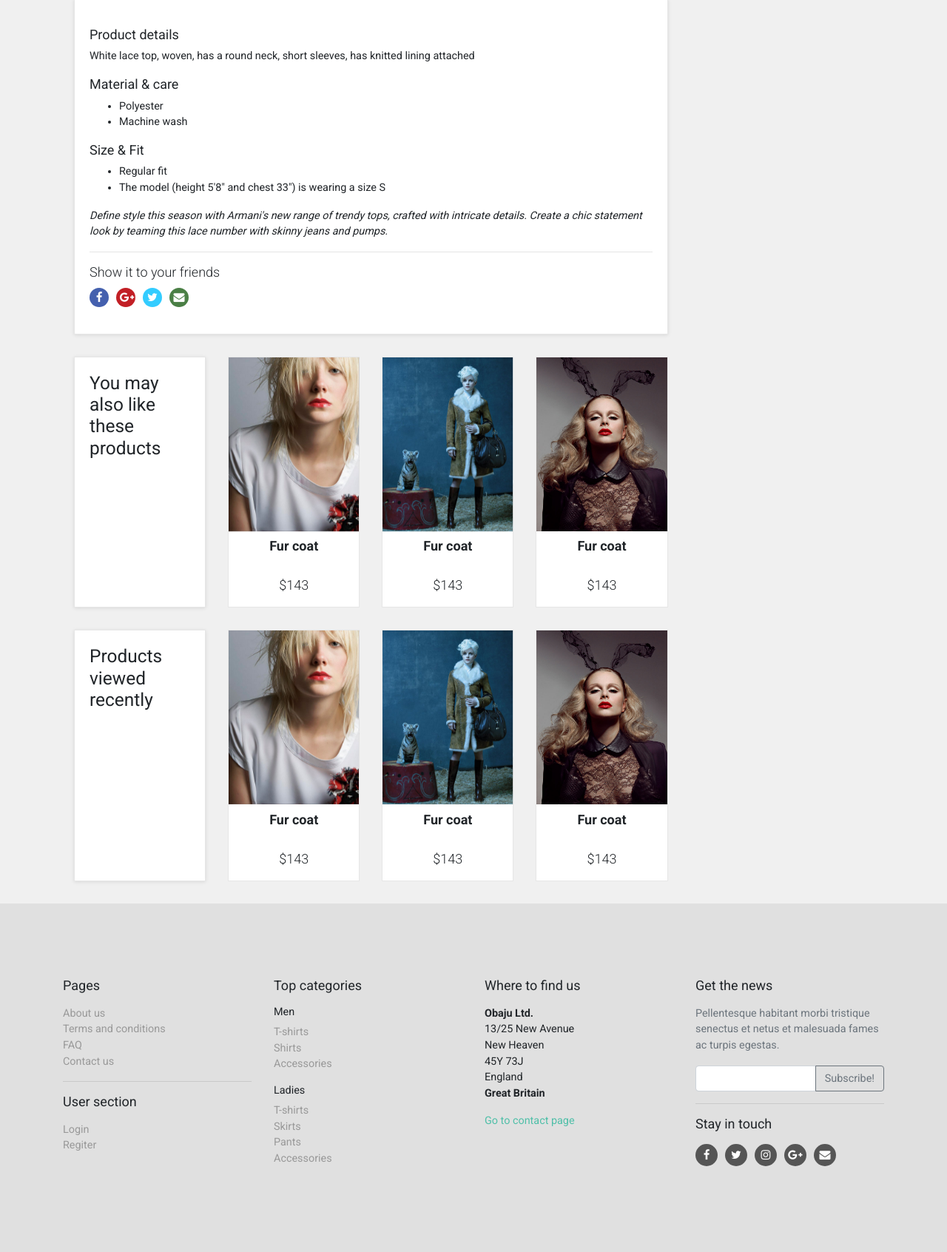
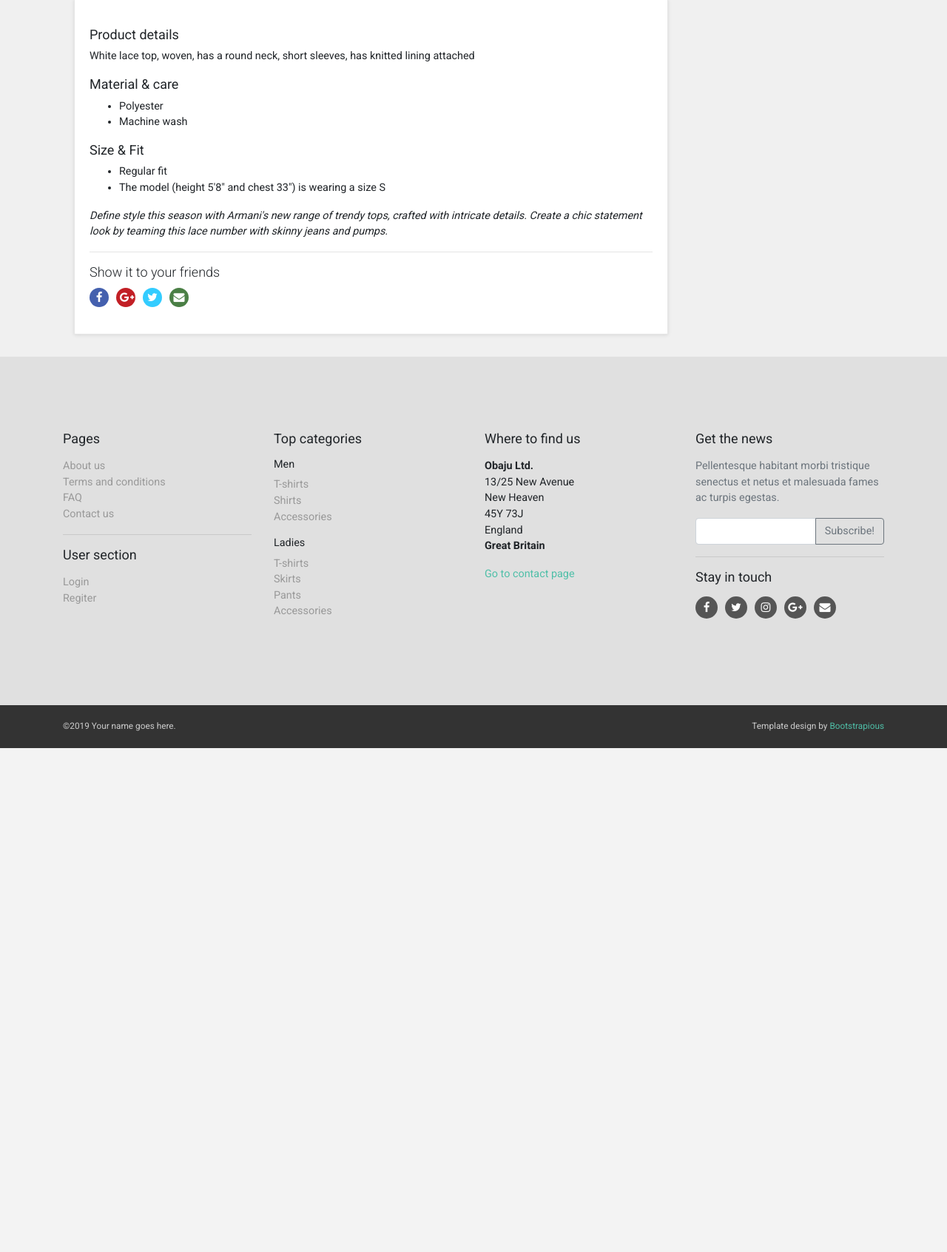
Before and after one commit to ekaru04/online-website-ecommerce, a PHP site: page /detail.php in a window 1280 px wide. Shown: the part 845-2537 px from the top of the page at 74% size. After the commit the page ends 1856 px from the top, so only its background shows below. Run offline with PHP 8.4, Linux system fonts and the light colour scheme.

Commit message:
Shinta Mauliantika

```diff
--- a/detail.php
+++ b/detail.php
@@ -439,41 +439,41 @@
               </div>
               <div class="row same-height-row">
                 <div class="col-md-3 col-sm-6">
-                  <div class="box same-height">
+                  <!-- <div class="box same-height">
                     <h3>You may also like these products</h3>
-                  </div>
+                  </div> -->
                 </div>
                 <div class="col-md-3 col-sm-6">
-                  <div class="product same-height">
+                  <!-- <div class="product same-height">
                     <div class="flip-container">
                       <div class="flipper">
                         <div class="front"><a href="detail.html"><img src="img/product2.jpg" alt="" class="img-fluid"></a></div>
                         <div class="back"><a href="detail.html"><img src="img/product2_2.jpg" alt="" class="img-fluid"></a></div>
                       </div>
-                    </div><a href="detail.html" class="invisible"><img src="img/product2.jpg" alt="" class="img-fluid"></a>
-                    <div class="text">
+                    </div><a href="detail.html" class="invisible"><img src="img/product2.jpg" alt="" class="img-fluid"></a> -->
+                    <!-- <div class="text">
                       <h3>Fur coat</h3>
                       <p class="price">$143</p>
                     </div>
-                  </div>
+                  </div> -->
                   <!-- /.product-->
                 </div>
-                <div class="col-md-3 col-sm-6">
-                  <div class="product same-height">
-                    <div class="flip-container">
+                <!-- <div class="col-md-3 col-sm-6">
+                  <div class="product same-height"> -->
+                    <!-- <div class="flip-container">
                       <div class="flipper">
                         <div class="front"><a href="detail.html"><img src="img/product1.jpg" alt="" class="img-fluid"></a></div>
                         <div class="back"><a href="detail.html"><img src="img/product1_2.jpg" alt="" class="img-fluid"></a></div>
                       </div>
-                    </div><a href="detail.html" class="invisible"><img src="img/product1.jpg" alt="" class="img-fluid"></a>
-                    <div class="text">
+                    </div><a href="detail.html" class="invisible"><img src="img/product1.jpg" alt="" class="img-fluid"></a> -->
+                    <!-- <div class="text">
                       <h3>Fur coat</h3>
                       <p class="price">$143</p>
-                    </div>
+                    </div> -->
                   </div>
                   <!-- /.product-->
                 </div>
-                <div class="col-md-3 col-sm-6">
+                <!-- <div class="col-md-3 col-sm-6">
                   <div class="product same-height">
                     <div class="flip-container">
                       <div class="flipper">
@@ -485,11 +485,11 @@
                       <h3>Fur coat</h3>
                       <p class="price">$143</p>
                     </div>
-                  </div>
+                  </div> -->
                   <!-- /.product-->
                 </div>
               </div>
-              <div class="row same-height-row">
+              <!-- <div class="row same-height-row">
                 <div class="col-md-3 col-sm-6">
                   <div class="box same-height">
                     <h3>Products viewed recently</h3>
@@ -507,10 +507,10 @@
                       <h3>Fur coat</h3>
                       <p class="price">$143</p>
                     </div>
-                  </div>
+                  </div> -->
                   <!-- /.product-->
                 </div>
-                <div class="col-md-3 col-sm-6">
+                <!-- <div class="col-md-3 col-sm-6">
                   <div class="product same-height">
                     <div class="flip-container">
                       <div class="flipper">
@@ -522,10 +522,10 @@
                       <h3>Fur coat</h3>
                       <p class="price">$143</p>
                     </div>
-                  </div>
+                  </div> -->
                   <!-- /.product-->
                 </div>
-                <div class="col-md-3 col-sm-6">
+                <!-- <div class="col-md-3 col-sm-6">
                   <div class="product same-height">
                     <div class="flip-container">
                       <div class="flipper">
@@ -537,7 +537,7 @@
                       <h3>Fur coat</h3>
                       <p class="price">$143</p>
                     </div>
-                  </div>
+                  </div> -->
                   <!-- /.product-->
                 </div>
               </div>
```
